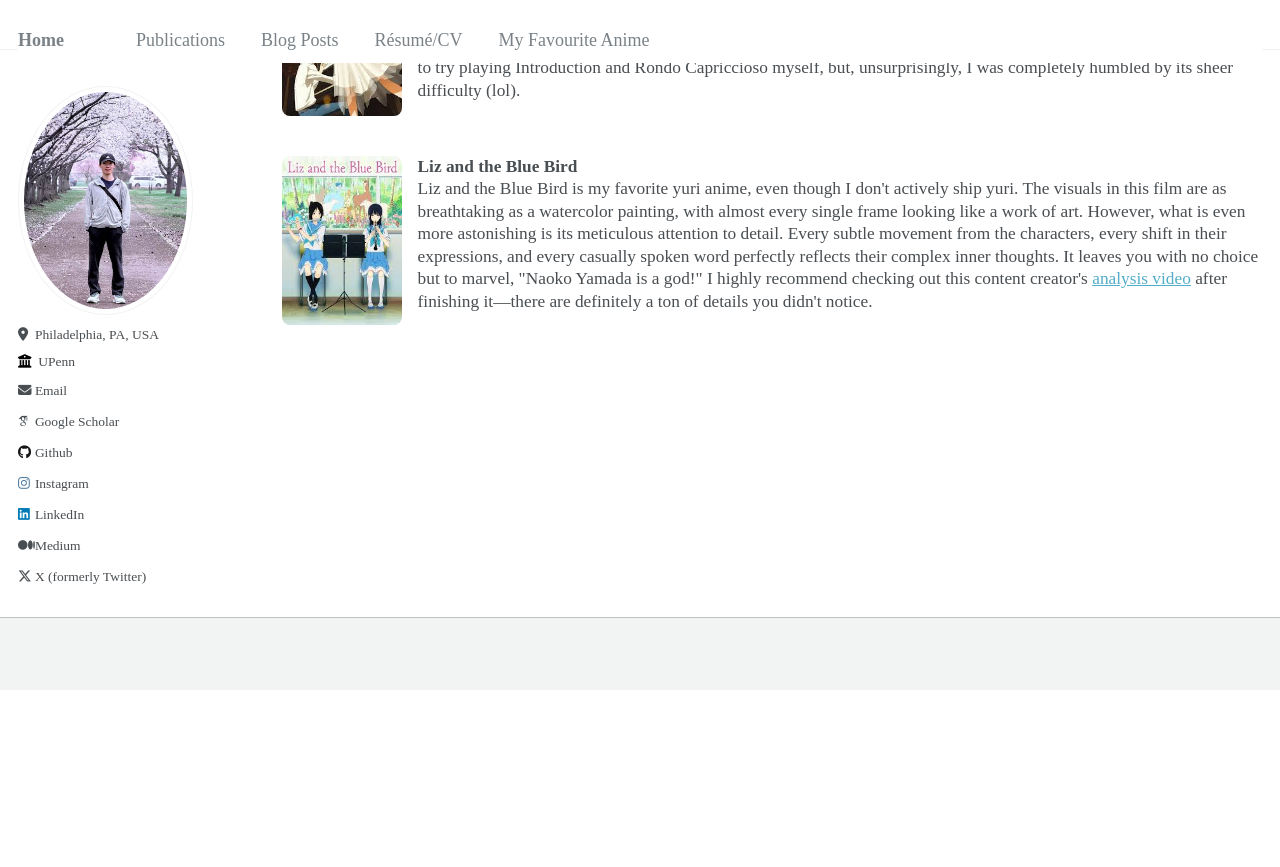
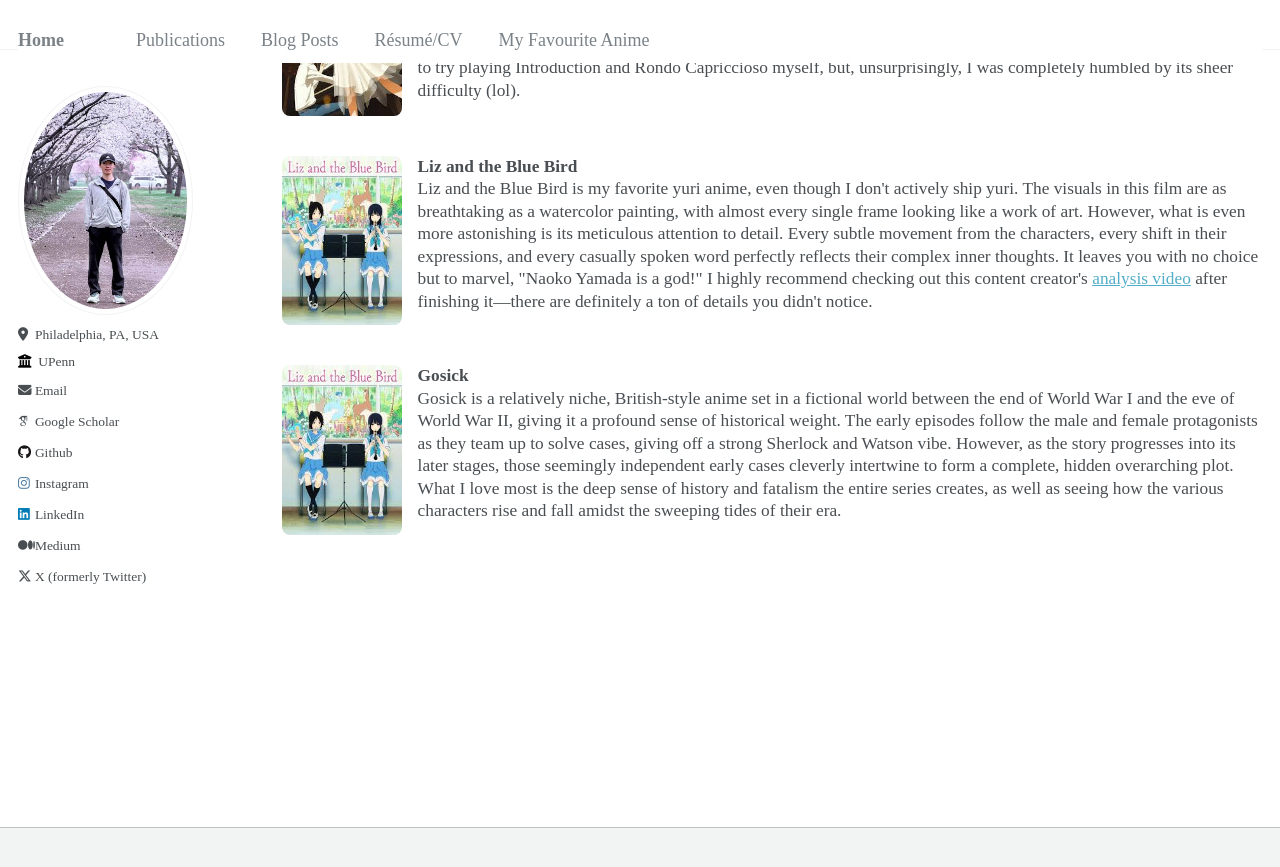
Before and after one commit to HenryWJL/HenryWJL.github.io, a Jekyll site: the page built from _pages/anime.html, in a window 1280 px wide and 900 px high, scrolled down 2140 px. Shown: the top 867 px of the window. Built offline with Jekyll 4.4.1, drawn with Linux system fonts in a browser that asks for light colours; some web fonts are replaced; before the commit the page ends 2830 px from its top, so only the background shows below that.

Commit message:
Add Gosick

```diff
--- a/_pages/anime.html
+++ b/_pages/anime.html
@@ -263,3 +263,25 @@ author_profile: true
     </div>
   </div>
 </div>
+
+<div style="display: flex; align-items: flex-start; gap: 16px; margin-bottom: 40px;">
+  <img src="/images/my_favourite_anime/liz_and_the_blue_bird.jpeg"
+       alt="Gosick"
+       style="width: 120px; min-width: 120px; height: auto; flex-shrink: 0; border-radius: 8px;">
+  <div style="font-size: 13pt; line-height: 1.3;">
+    <div class="lang-en">
+      <strong>Gosick</strong><br>
+      Gosick is a relatively niche, British-style anime set in a fictional world between the end of World War I and the eve of World War II,
+      giving it a profound sense of historical weight. The early episodes follow the male and female protagonists as they team up to solve cases,
+      giving off a strong Sherlock and Watson vibe. However, as the story progresses into its later stages, those seemingly independent early cases
+      cleverly intertwine to form a complete, hidden overarching plot. What I love most is the deep sense of history and fatalism the entire series
+      creates, as well as seeing how the various characters rise and fall amidst the sweeping tides of their era.<br>
+    </div>
+    <div class="lang-zh" style="display: none;">
+      <strong>Gosick</strong><br>
+      《Gosick》是一部比较小众的英伦风番剧，故事设定在一战结束至二战前夕的架空世界中，颇有一种历史的厚重感。整部番的前期剧情讲述了男女主角携手破案的故事，给人一种福尔摩斯
+      加华生的既视感，而当剧情进行到了后期，前期那些看似独立的案件却又以一种巧妙的形式联系在了一起，形成了一条完整的故事暗线。我最喜欢的莫过于整部番所营造的那种历史感和宿命
+      感，以及各种角色在时代洪流下的浮沉。<br>
+    </div>
+  </div>
+</div>
```
